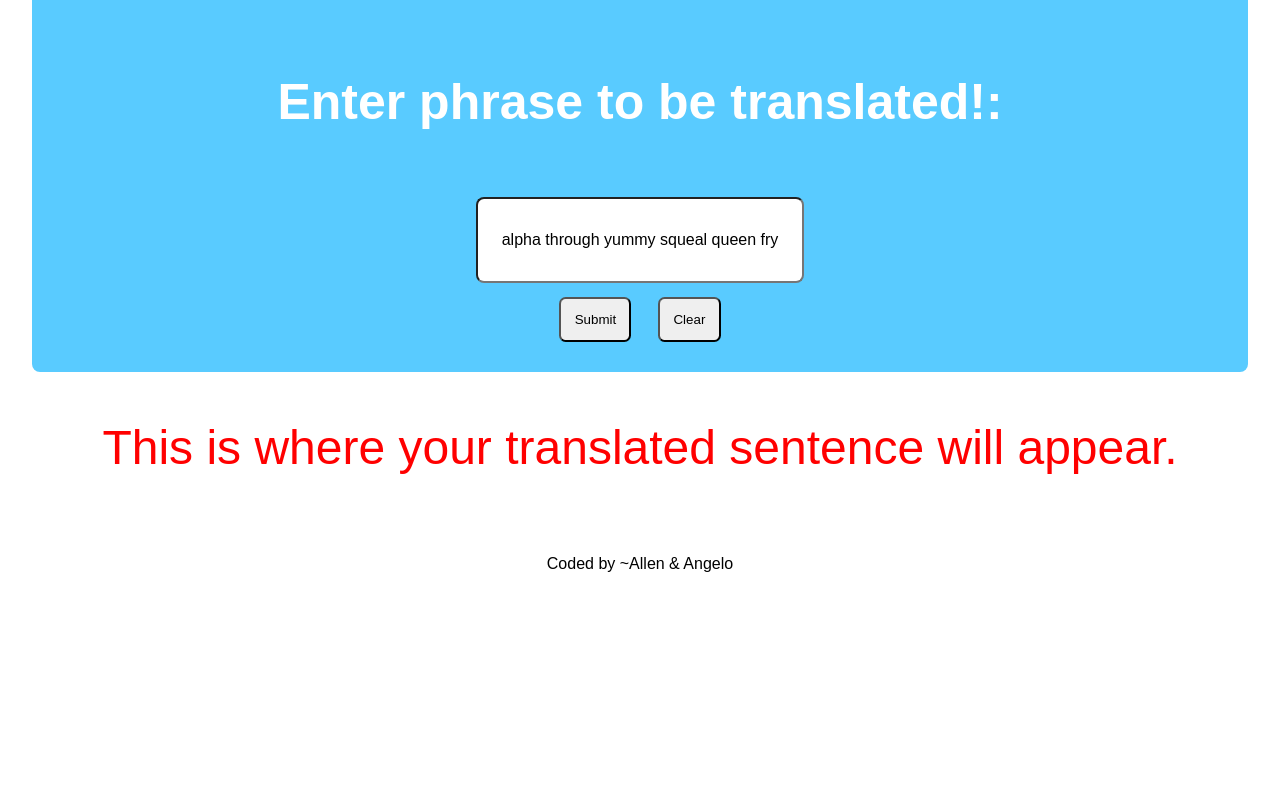
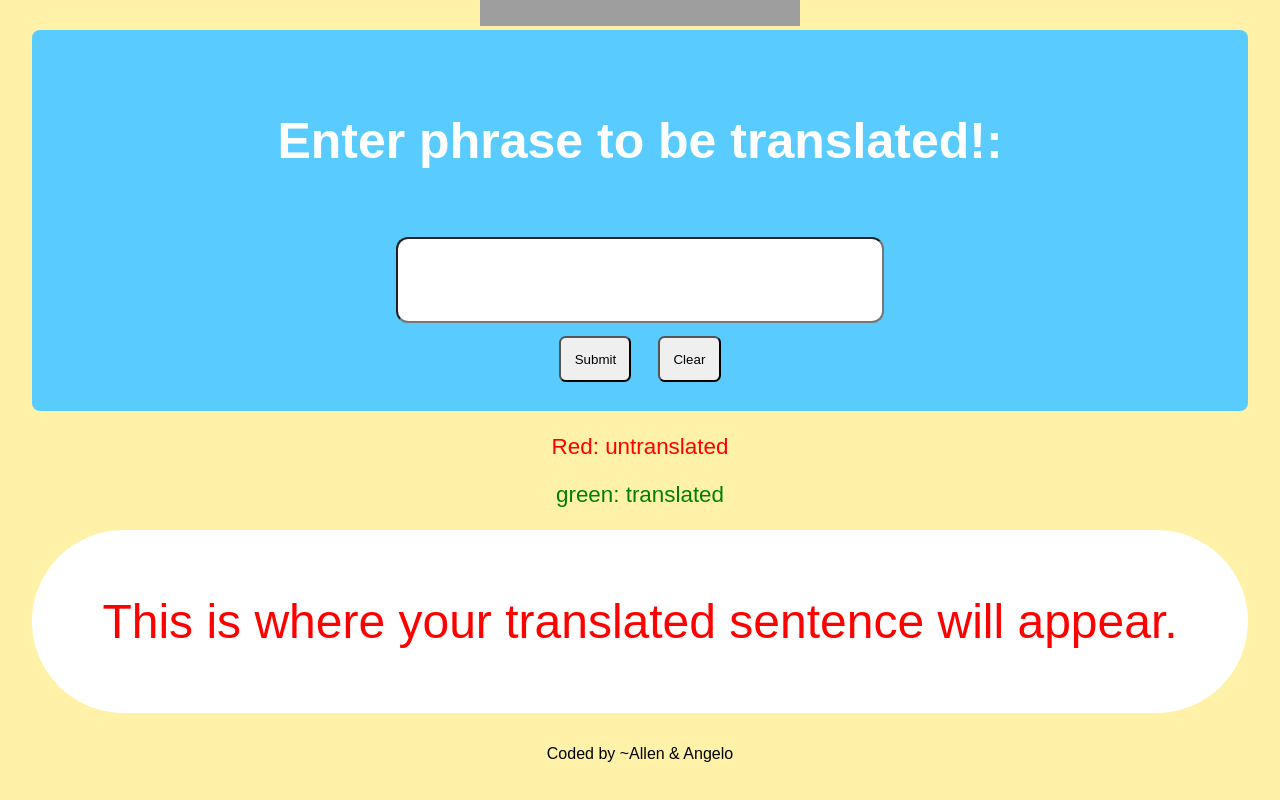
Before and after one commit to learn-academy-2021-alpha/pig-latin-allen-angelo, a React (Create React App) app: page / in a window 1280 px wide. Shown: the part 422-1222 px from the top of the page. Before the commit the page ends 1059 px from the top, so only its background shows below. Built offline with nearby package versions, Linux system fonts and the light colour scheme; grey boxes are pictures that could not be loaded.

Commit message:
finished a couple stretch prompts, changed background color and styling

```diff
--- a/src/App.css
+++ b/src/App.css
@@ -2,11 +2,12 @@ body {
   margin: 2em;
   font-family: 'Josefin Sans', sans-serif;
   text-align: center;
+  background-color: #fff1a8;
 }
 
 h1 {
   font-family: Trattatello, fantasy;
-  font-size: 4em;
+  font-size: 5em;
 }
 
 h4 {
@@ -32,6 +33,7 @@ input {
 #output {
   font-family: Trattatello, fantasy;
   font-size: 3em;
+
 }
 
 #butcherPig {
@@ -41,9 +43,9 @@ input {
 
 #inputPhrase{
   font-family: Trattatello, fantasy;
-  font-size: 1rem;
+  font-size: 1.5rem;
   height: 5rem;
-  width: 20rem;
+  width: 30rem;
   text-align: center;
 }
 
@@ -53,11 +55,26 @@ input {
   border-radius: .5em;
   padding: 1rem;
 }
+#box2{
+  background-color: white;
+  color: #fff;
+  border-radius: 50em;
+  padding: 1rem;
+}
 
 #musicText {
   font-family: Trattatello, fantasy;
 }
-
+#key {
+  font-family: Trattatello, fantasy;
+  color:red;
+  font-size: 1.4rem;
+}
+#key2 {
+  font-family: Trattatello, fantasy;
+  color:green;
+  font-size: 1.4rem;
+}
 
 @media only screen and (max-width: 650px) {
   #inputPhrase{
--- a/src/App.js
+++ b/src/App.js
@@ -10,7 +10,7 @@ class App extends Component {
     this.state = {
       // "phrase" is the text entered by the user - right now there are some test words hard coded to make the process of testing your code a bit faster and easier
       // ACTION ITEM: when you are ready for your full user experience, delete the test words so phrase is assigned an empty string
-      phrase: "alpha through yummy squeal queen fry",
+      phrase: "",
       // "phraseTranslated" is what the user will see appear on the page as Pig Latin, it starts as the preset message and updates when your user clicks the "submit" button
       phraseTranslated: "This is where your translated sentence will appear.",
       // "translatedFontColor" - red when not translated, green when translated
@@ -47,7 +47,9 @@ class App extends Component {
       let vowelIndex = 0
       // Split the word into an array
       let wordArray = currentWord.split("")
-
+      //craete a function that recognizes puncuation
+      let puncuation = ["!", ",", ".", "?"]
+      console.log(puncuation);
       // Case 1 - Word starts with a vowel, add way at the end
       if ( vowels.includes(wordArray[0].toLowerCase()) ) {
         // Return a string of the current word plus 'way'
@@ -90,6 +92,8 @@ class App extends Component {
           return currentWord.slice(vowelIndex) + currentWord.slice(0, vowelIndex) + "ay"
         }
       }
+     return  "Not Working Properly."
+
 
 
 
@@ -160,9 +164,13 @@ class App extends Component {
           <button onClick={ this.setUpPreventDefault }>Submit</button>
           <button onClick={ this.restartGame }>Clear</button>
         </div>
+        <p id="key">Red: untranslated</p>
+        <p id="key2">green: translated</p>
+        <div id="box2">
         <p id="output" style={{color: this.state.translatedFontColor}}>
           { this.state.phraseTranslated }
         </p>
+        </div>
         <footer>Coded by ~Allen & Angelo</footer>
       </>
     )
--- a/src/components/AudioPlayer.js
+++ b/src/components/AudioPlayer.js
@@ -3,7 +3,7 @@ import React, { Component } from 'react';
 
 const AudioPlayer = function(props) {
   return (
-    <audio src="https://ia800408.us.archive.org/27/items/HaloThemeSongOriginal/Halo%20Theme%20Song%20Original.mp3" controls autoplay />
+    <audio src="https://ia800408.us.archive.org/27/items/HaloThemeSongOriginal/Halo%20Theme%20Song%20Original.mp3" controls />
   );
 }
 export default AudioPlayer;
```
